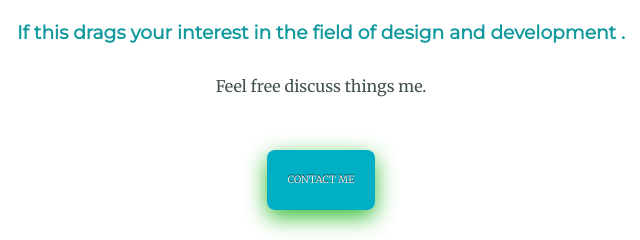
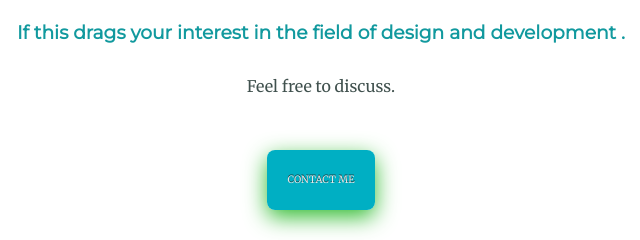
Before and after one commit to jaiswalkishan123/personal-website, a plain HTML site: page index.html in a window 1280 px wide. Shown: the part 2255-2495 px from the top of the page, 319-959 px from the left. Drawn offline with Linux system fonts and the light colour scheme.

Commit message:
Update index.html

```diff
--- a/index.html
+++ b/index.html
@@ -39,7 +39,7 @@
       <div class="contact-me">
         <h2>Get In Touch</h2>
         <h3>If this drags your interest in the field of  design and development .</h3>
-        <p>Feel free discuss things me.</p>
+        <p>Feel free to discuss.</p>
         <a class="btn" href="mailto:jaiswal159@email.com">CONTACT ME</a>
       </div>
     </div>
```
